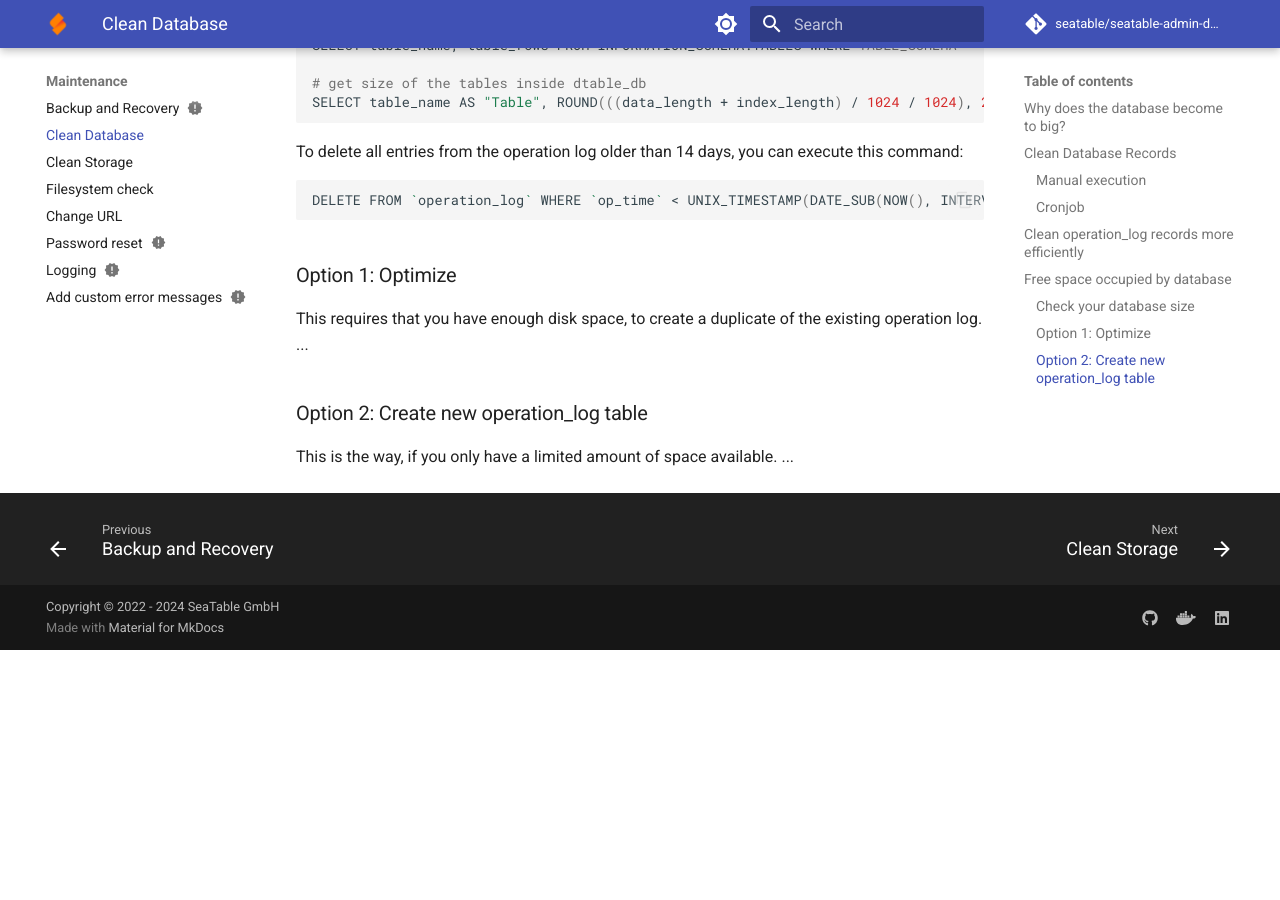
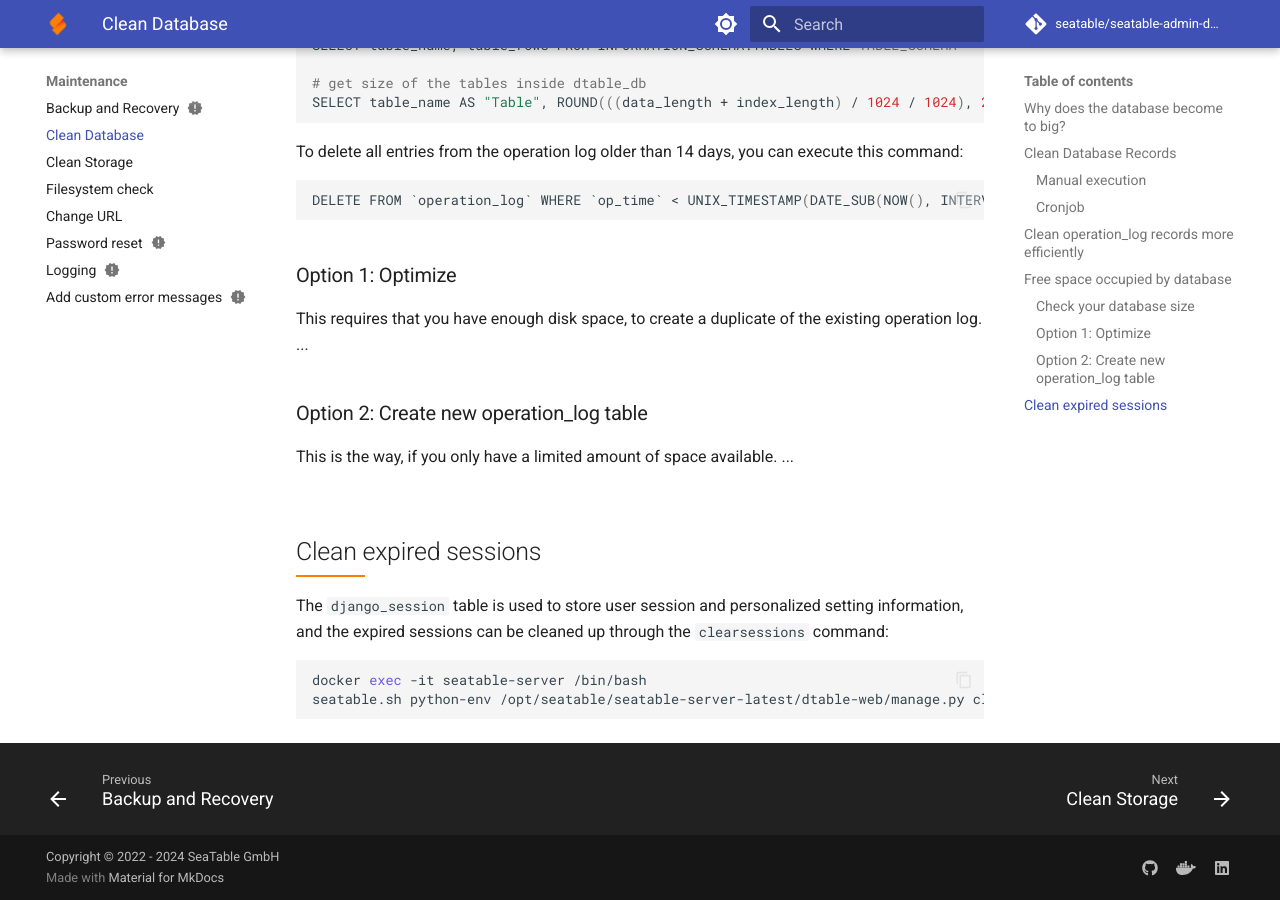
Before and after one commit to seatable/seatable-admin-docs, an MkDocs documentation site: the page built from docs/maintenance/clean-database.md, in a window 1280 px wide and 900 px high, scrolled down 3685 px. Built offline with MkDocs 1.6.1 and Material for MkDocs 9.7.7, drawn with Linux system fonts in a browser that asks for light colours; comment, search, counter and statistics services are not loaded; before the commit the page ends 4335 px from its top, so only the background shows below that.

Commit message:
feat: add-session-clean-in-clean-database-section

````diff
--- a/docs/maintenance/clean-database.md
+++ b/docs/maintenance/clean-database.md
@@ -141,3 +141,13 @@
 
 This is the way, if you only have a limited amount of space available.
 ...
+
+
+## Clean expired sessions
+
+The `django_session` table is used to store user session and personalized setting information, and the expired sessions can be cleaned up through the `clearsessions` command:
+
+```bash
+docker exec -it seatable-server /bin/bash
+seatable.sh python-env /opt/seatable/seatable-server-latest/dtable-web/manage.py clearsessions
+```
````
